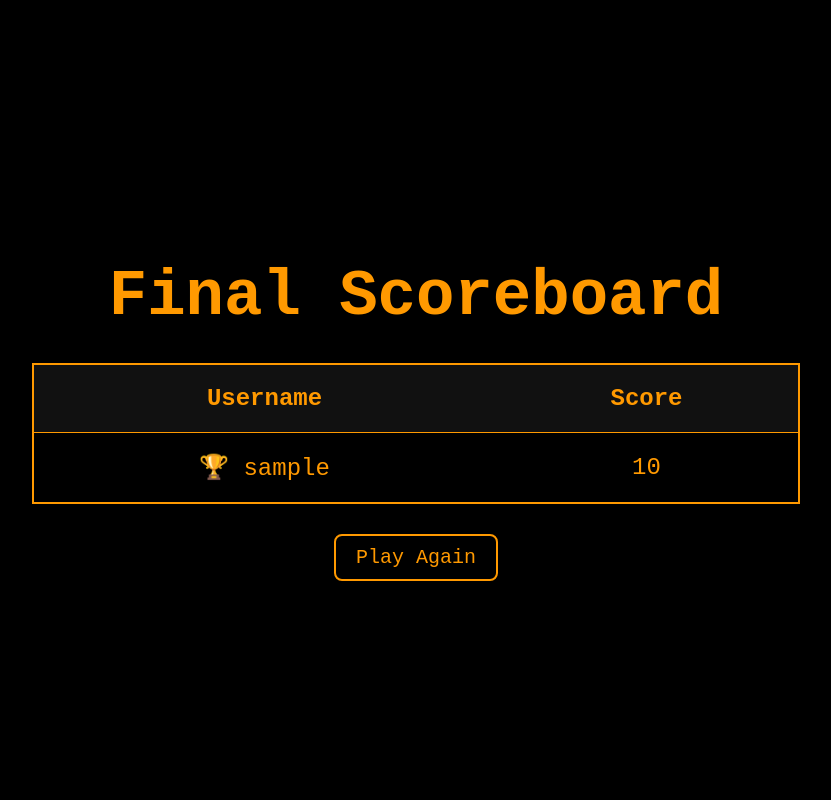
After one commit to dharmikhadela/NotSus, a Flask app: page /scoreboard in a window 1280 px wide. The commit adds this page. Shown: the whole page, without its empty margins (224-1055 px from the left). Run offline with Flask 3, Linux system fonts and the light colour scheme; the visitor is signed in with stand-in values (Sample User, id 1); a database or web service that is not in the repository returns one stand-in record (values such as "Sample title").

Commit message:
Added score keeping to database, players can be killed, scoreboard added

```diff
--- a/app.py
+++ b/app.py
@@ -21,7 +21,7 @@ dictConfig({
     'handlers': {
     'file': {
         'class': 'logging.FileHandler',
-        'filename': 'logs/logs.txt',
+        'filename': 'logs.txt',
         'formatter': 'default',
         'level': 'INFO'
         },
@@ -75,7 +75,7 @@ def register_user():
         return jsonify({"message":"Password must contain at least one special character"}), 400
     if users.find_one({"username":username}) is not None:
         return jsonify({"message": "Username taken"}), 400
-    users.insert_one({"username":username, "password":bcrypt.hashpw(password.encode(), bcrypt.gensalt())})
+    users.insert_one({"username":username, "password":bcrypt.hashpw(password.encode(), bcrypt.gensalt()), "score": 0})
     app.logger.info(f"User registered: {username}")
     return jsonify({"message":"Registered successfully."})
 
@@ -127,6 +127,18 @@ def logout():
     return redirect("/login")
 
 
+@app.route("/scoreboard", methods=["GET"])
+def scoreboard():
+    if "username" not in session:
+        return redirect("/login")
+
+    # Get all users and their scores, sorted by score descending
+    all_users = list(users.find({}, {"_id": 0, "username": 1, "score": 1}))
+    all_users.sort(key=lambda x: x.get("score", 0), reverse=True)
+
+    return render_template("scoreboard.html", users=all_users)
+
+
 #For logging and giving errors, use format:
 # app.logger.info() [Whatever you want to show as an error]
 # abort(401) [The status code, if needed]
--- /dev/null
+++ b/templates/scoreboard.html
@@ -0,0 +1,86 @@
+<!DOCTYPE html>
+<html lang="en">
+<head>
+    <meta charset="UTF-8">
+    <title>Scoreboard - NotSus</title>
+    <style>
+        body {
+            margin: 0;
+            padding: 0;
+            background-color: black;
+            font-family: 'Courier New', Courier, monospace;
+            color: #ff9900;
+            display: flex;
+            flex-direction: column;
+            align-items: center;
+            justify-content: center;
+            height: 100vh;
+        }
+
+        h1 {
+            font-size: 64px;
+            margin-bottom: 30px;
+            text-shadow: 2px 2px 10px black;
+        }
+
+        table {
+            background-color: rgba(0, 0, 0, 0.7);
+            border-collapse: collapse;
+            border: 2px solid #ff9900;
+            width: 60%;
+            max-width: 800px;
+            box-shadow: 0 0 20px black;
+        }
+
+        th, td {
+            padding: 20px;
+            border-bottom: 1px solid #ff9900;
+            text-align: center;
+            font-size: 24px;
+        }
+
+        th {
+            background-color: #111;
+        }
+
+        tr:hover {
+            background-color: rgba(255, 153, 0, 0.1);
+        }
+
+        a {
+            margin-top: 30px;
+            text-decoration: none;
+            font-size: 20px;
+            color: #ff9900;
+            border: 2px solid #ff9900;
+            padding: 10px 20px;
+            border-radius: 8px;
+            transition: background-color 0.3s, color 0.3s;
+        }
+
+        a:hover {
+            background-color: #ff9900;
+            color: black;
+        }
+    </style>
+</head>
+<body>
+    <h1>Final Scoreboard</h1>
+    <table>
+        <tr>
+            <th>Username</th>
+            <th>Score</th>
+        </tr>
+        {% for user in users %}
+        <tr>
+            <td>
+                {% if loop.index0 == 0 %}🏆 {% endif %}
+                {{ user.username }}
+            </td>
+            <td>{{ user.score }}</td>
+        </tr>
+        {% endfor %}
+    </table>
+    <a href="/landing">Play Again</a>
+</body>
+</html>
```
Also changed, not shown: templates/game.html (+37 -3 lines), websocket_server.py (+48 -6 lines).
